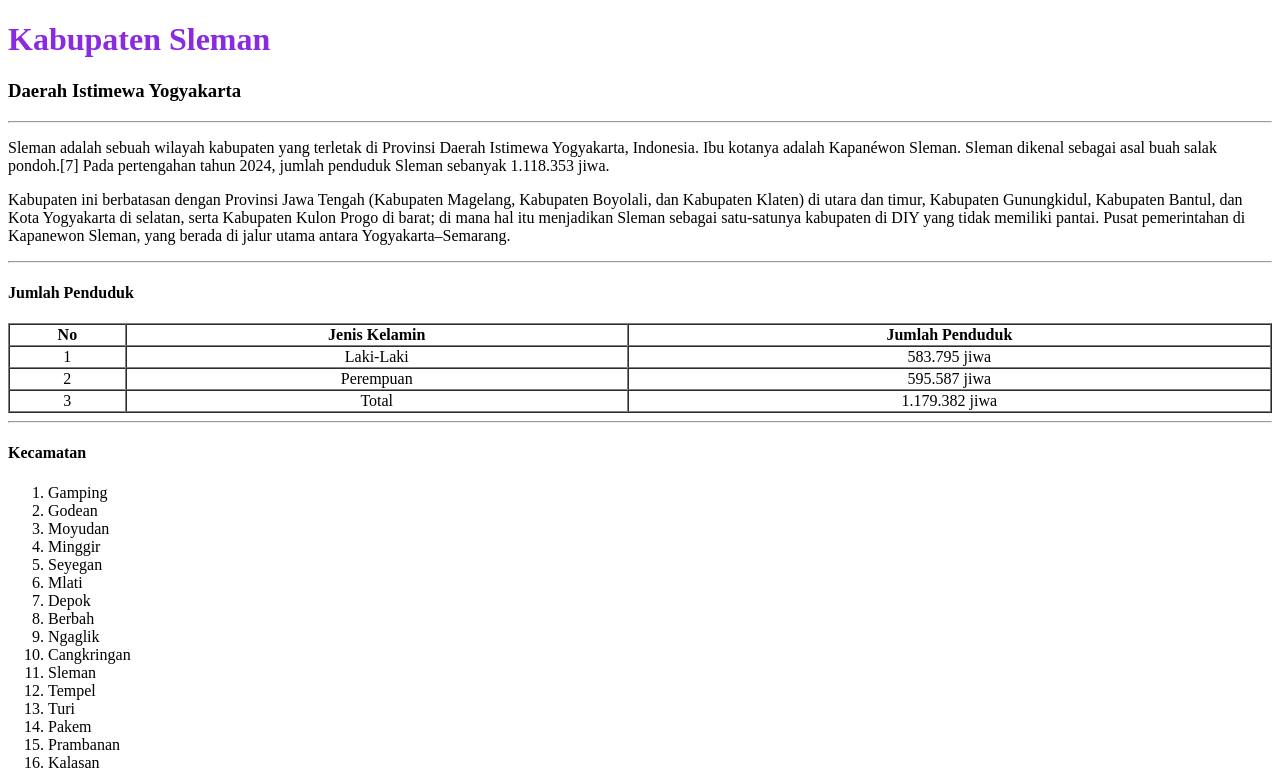
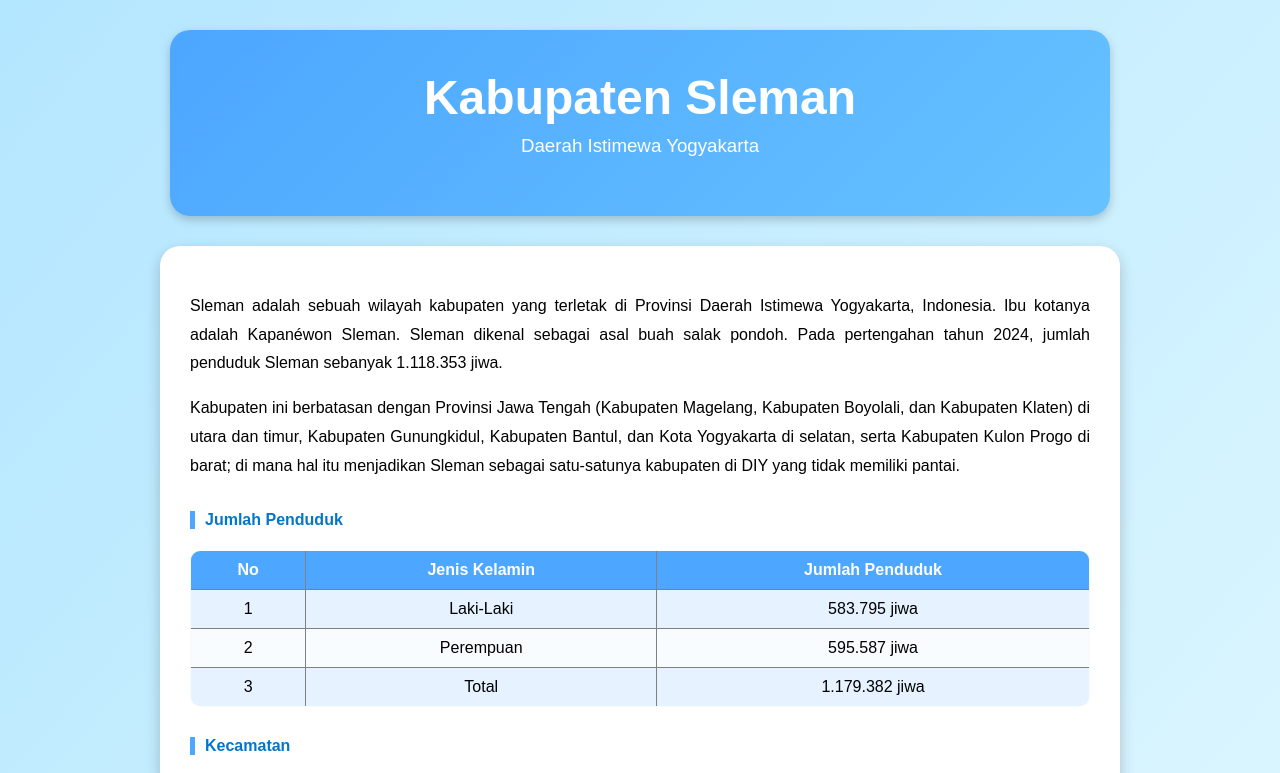
Before and after one commit to evaazalia/pgweb2025-acara1, a plain HTML site: page index.html in a window 1280 px wide. Shown: the top 773 px of the page. Drawn offline with Linux system fonts and the light colour scheme.

Commit message:
ubah design web

```diff
--- a/index.html
+++ b/index.html
@@ -1,35 +1,146 @@
 <!DOCTYPE html>
-<html lang="en">
+<html lang="id">
 
 <head>
     <meta charset="UTF-8">
     <meta name="viewport" content="width=device-width, initial-scale=1.0">
     <title>Acara 1 | HTML CSS</title>
+    <style>
+        /* Warna dasar dan font */
+        body {
+            font-family: Arial, sans-serif;
+            margin: 0;
+            background: linear-gradient(to bottom right, #b3e6ff, #e6faff);
+            display: flex;
+            flex-direction: column;
+            align-items: center;
+        }
+
+        header {
+            text-align: center;
+            background: linear-gradient(135deg, #4da6ff, #66c2ff);
+            color: white;
+            padding: 40px 20px;
+            box-shadow: 0 4px 10px rgba(0, 0, 0, 0.2);
+            border-radius: 20px;
+            width: 80%;
+            max-width: 900px;
+            margin-top: 30px;
+        }
+
+        header h1 {
+            margin: 0;
+            font-size: 3em;
+        }
+
+        header h3 {
+            margin-top: 10px;
+            font-weight: normal;
+        }
+
+        .container {
+            background: white;
+            padding: 30px;
+            border-radius: 20px;
+            box-shadow: 0 6px 15px rgba(0, 0, 0, 0.2);
+            width: 80%;
+            max-width: 900px;
+            margin: 30px auto;
+        }
+
+        p {
+            line-height: 1.8;
+            text-align: justify;
+        }
+
+        h4 {
+            color: #0077cc;
+            border-left: 5px solid #4da6ff;
+            padding-left: 10px;
+            margin-top: 30px;
+        }
+
+        table {
+            width: 100%;
+            border-collapse: collapse;
+            margin: 15px 0;
+            background: #f9fcff;
+            border-radius: 10px;
+            overflow: hidden;
+        }
+
+        table th {
+            background: #4da6ff;
+            color: white;
+            padding: 10px;
+        }
+
+        table td {
+            padding: 10px;
+            text-align: center;
+        }
+
+        table tr:nth-child(even) {
+            background: #e6f2ff;
+        }
+
+        .list-box {
+            background: #f0faff;
+            padding: 20px;
+            border-radius: 15px;
+            box-shadow: inset 0 0 5px rgba(0, 0, 0, 0.1);
+        }
+
+        ol {
+            margin: 0;
+            padding-left: 25px;
+        }
+
+        ol li {
+            margin: 6px 0;
+            padding: 5px 10px;
+            border-bottom: 1px dashed #cce6ff;
+        }
+
+        ol li:last-child {
+            border-bottom: none;
+        }
+
+        footer {
+            text-align: center;
+            padding: 15px;
+            color: #555;
+            margin-top: 20px;
+            font-size: 0.9em;
+        }
+
+        /* Animasi kecil agar lucu */
+        h1:hover {
+            transform: scale(1.05);
+            transition: 0.3s;
+            color: #ffff99;
+        }
+    </style>
 </head>
 
 <body>
-    <main>
-        <!-- JUDUL -->
-        <h1 style="color:blueviolet">Kabupaten Sleman</h1>
+    <header>
+        <h1>Kabupaten Sleman</h1>
+        <h3>Daerah Istimewa Yogyakarta</h3>
+    </header>
 
-        <!-- SUB JUDUL -->
-        <h3>Daerah Istimewa Yogyakarta</h3>
-        <hr>
+    <div class="container">
+        <p>Sleman adalah sebuah wilayah kabupaten yang terletak di Provinsi Daerah Istimewa Yogyakarta, Indonesia. Ibu
+            kotanya adalah Kapanéwon Sleman. Sleman dikenal sebagai asal buah salak pondoh. Pada pertengahan tahun
+            2024, jumlah penduduk Sleman sebanyak 1.118.353 jiwa.</p>
 
-        <!-- DESKRIPSI -->
-        <p>Sleman adalah sebuah wilayah kabupaten yang terletak di Provinsi Daerah Istimewa Yogyakarta, Indonesia. Ibu
-            kotanya adalah Kapanéwon Sleman. Sleman dikenal sebagai asal buah salak pondoh.[7] Pada pertengahan tahun
-            2024, jumlah penduduk Sleman sebanyak 1.118.353 jiwa.</p>
         <p>Kabupaten ini berbatasan dengan Provinsi Jawa Tengah (Kabupaten Magelang, Kabupaten Boyolali, dan Kabupaten
             Klaten) di utara dan timur, Kabupaten Gunungkidul, Kabupaten Bantul, dan Kota Yogyakarta di selatan, serta
             Kabupaten Kulon Progo di barat; di mana hal itu menjadikan Sleman sebagai satu-satunya kabupaten di DIY yang
-            tidak memiliki pantai. Pusat pemerintahan di Kapanewon Sleman, yang berada di jalur utama antara
-            Yogyakarta–Semarang.</p>
-        <hr>
+            tidak memiliki pantai.</p>
 
-        <!-- TABEL Jumlah Penduduk -->
         <h4>Jumlah Penduduk</h4>
-        <table border="1" width="100%" cellspacing="0">
+        <table border="1" cellspacing="0">
             <tr align="center">
                 <th>No</th>
                 <th>Jenis Kelamin</th>
@@ -51,29 +162,32 @@
                 <td>1.179.382 jiwa</td>
             </tr>
         </table>
-        <hr>
-
-        <!-- LIST Kecamatan -->
         <h4>Kecamatan</h4>
+        <div class="list-box">
         <ol>
             <li>Gamping</li>
-            <li> Godean</li>
-            <li> Moyudan</li>
-            <li> Minggir</li>
-            <li> Seyegan</li>
-            <li> Mlati</li>
-            <li> Depok</li>
-            <li> Berbah</li>
-            <li> Ngaglik</li>
-            <li> Cangkringan</li>
-            <li> Sleman</li>
-            <li> Tempel</li>
-            <li> Turi</li>
-            <li> Pakem</li>
-            <li> Prambanan</li>
-            <li> Kalasan</li>
+            <li>Godean</li>
+            <li>Moyudan</li>
+            <li>Minggir</li>
+            <li>Seyegan</li>
+            <li>Mlati</li>
+            <li>Depok</li>
+            <li>Berbah</li>
+            <li>Ngaglik</li>
+            <li>Cangkringan</li>
+            <li>Sleman</li>
+            <li>Tempel</li>
+            <li>Turi</li>
+            <li>Pakem</li>
+            <li>Prambanan</li>
+            <li>Kalasan</li>
         </ol>
-    </main>
+    </div>
+
+    <footer>
+        &copy; 2024 Kabupaten Sleman Website | Dibuat dengan 💙
+    </footer>
+</div>
 </body>
 
 </html>
```
